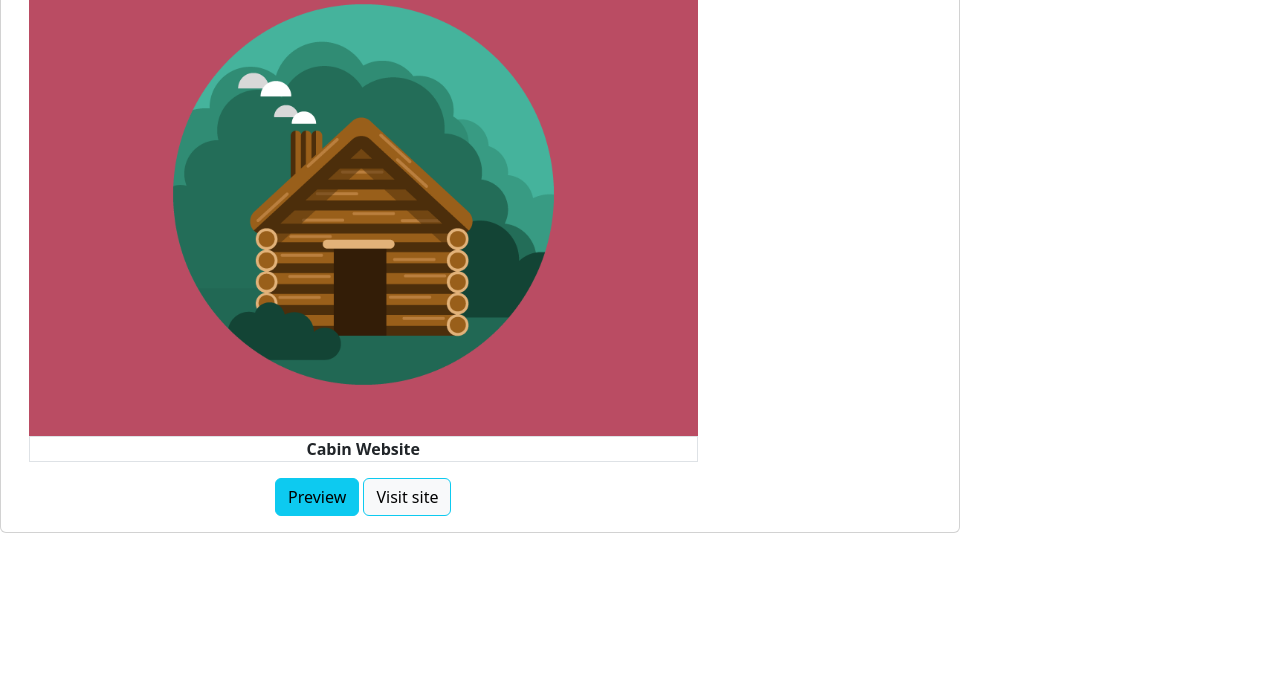
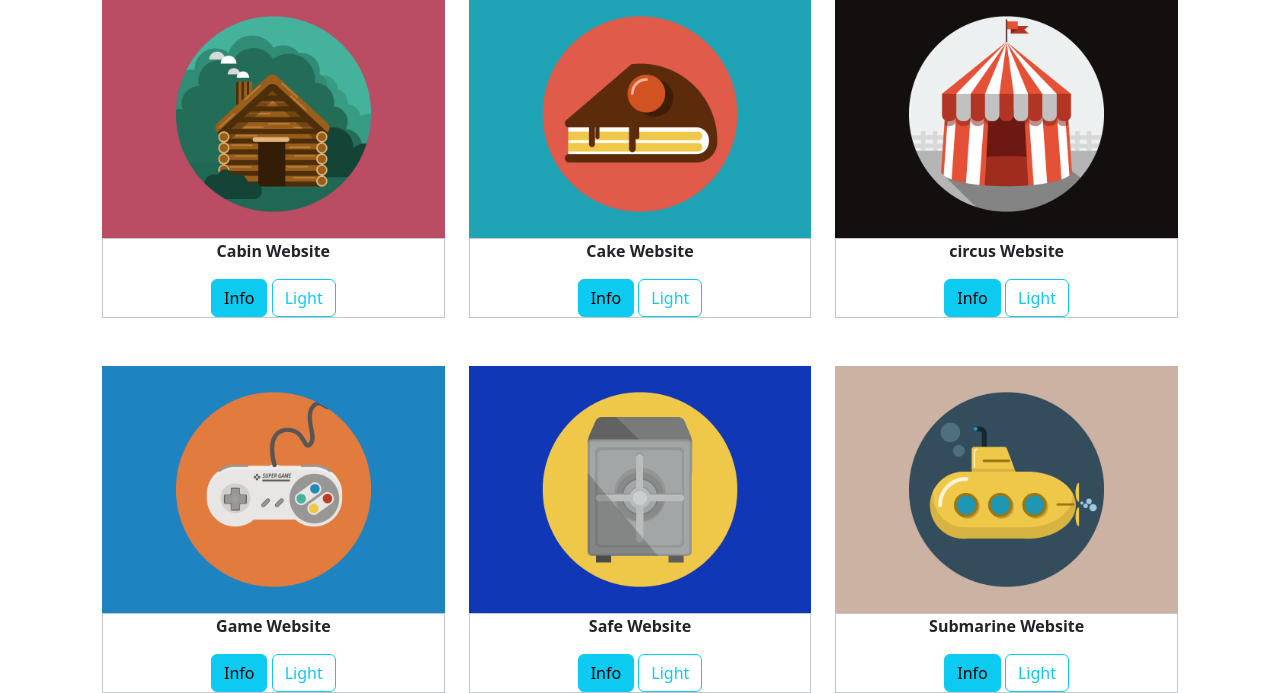
Before and after one commit to NaP9977/bootstrap-html-freelancer, a plain HTML site: page index.html in a window 1280 px wide. Shown: the part 648-1341 px from the top of the page. Before the commit the page ends 1181 px from the top, so only its background shows below. Drawn offline with nearby package versions, Linux system fonts and the light colour scheme.

Commit message:
card_part

```diff
--- a/index.html
+++ b/index.html
@@ -29,30 +29,67 @@
 <div class="col-4"></div>
 
 </div>
+<div class="container">
+<div class="row m-2 p-0 text-center">
+    <h2>PORTFOLIO</h2>
+   <div class="col-4">
+    <img class="w-100" src="img/portfolio/cabin.png">
+    <div class=" w-100 border border-secondary-subtle text-center m-0 p-0">
+        <p class="fw-semibold">Cabin Website</p>
+        <button type="button" class="btn btn-info">Info</button>
+        <button type="button" class="btn btn-outline-info">Light</button>
+    </div>
+ </div>
 
-<div class="row m-0 p-0">
-    <div class="card w-75">
-<div class="card-body w-75">
-    <div class="col-12 text-center">
-        <img class="card-img-top" src="img/portfolio/cabin.png">
-        <p class="border fw-semibold">Cabin Website</p>
-        <button type="button" class="btn btn-info">Preview</button>
-        <button type="button" class="btn btn-light border-info">Visit site</button>
+<div class="col-4">
+     <img class="w-100" src="img/portfolio/cake.png">
+    <div class=" border border-secondary-subtle w-100 text-center m-0 p-0">
+        <p class="fw-semibold">Cake Website</p>
+        <button type="button" class="btn btn-info">Info</button>
+        <button type="button" class="btn btn-outline-info">Light</button>
+    </div>
+</div>
 
+   <div class="col-4">
+    <img class="w-100" src="img/portfolio/circus.png">
+    <div class=" border border-secondary-subtle w-100 text-center m-0 p-0">
+        <p class="fw-semibold">circus Website</p>
+        <button type="button" class="btn btn-info">Info</button>
+        <button type="button" class="btn btn-outline-info">Light</button>
+    </div>
 
+   </div>
+</div>
+
+<div class="row mx-2 mt-5 text center">
+    <div class="col-4">
+        <img class="w-100" src="img/portfolio/game.png">
+        <div class=" border border-secondary-subtle w-100 text-center m-0 p-0">
+            <p class="fw-semibold">Game Website</p>
+            <button type="button" class="btn btn-info">Info</button>
+            <button type="button" class="btn btn-outline-info">Light</button>
+        </div>
+ </div>
+ <div class="col-4">
+    <img class="w-100" src="img/portfolio/safe.png">
+    <div class=" border border-secondary-subtle w-100 text-center m-0 p-0">
+        <p class="fw-semibold">Safe Website</p>
+        <button type="button" class="btn btn-info">Info</button>
+        <button type="button" class="btn btn-outline-info">Light</button>
+    </div>
+    </div>
+
+    <div class="col-4">
+        <img class="w-100" src="img/portfolio/submarine.png">
+        <div class=" border border-secondary-subtle w-100 text-center m-0 p-0">
+            <p class="fw-semibold">Submarine Website</p>
+            <button type="button" class="btn btn-info">Info</button>
+            <button type="button" class="btn btn-outline-info">Light</button>
+        </div>
+    </div>
 
 
     </div>
-
-
-
-
-</div>
-
-    </div>
-
-
-
 
 </div>
 
@@ -74,26 +111,7 @@
 
 
 
-
-
-
-
-
-
-
-
-
-
-
-
-
-
-    </div>
-
-
-
-
-
+</div>
 
 
 
```
